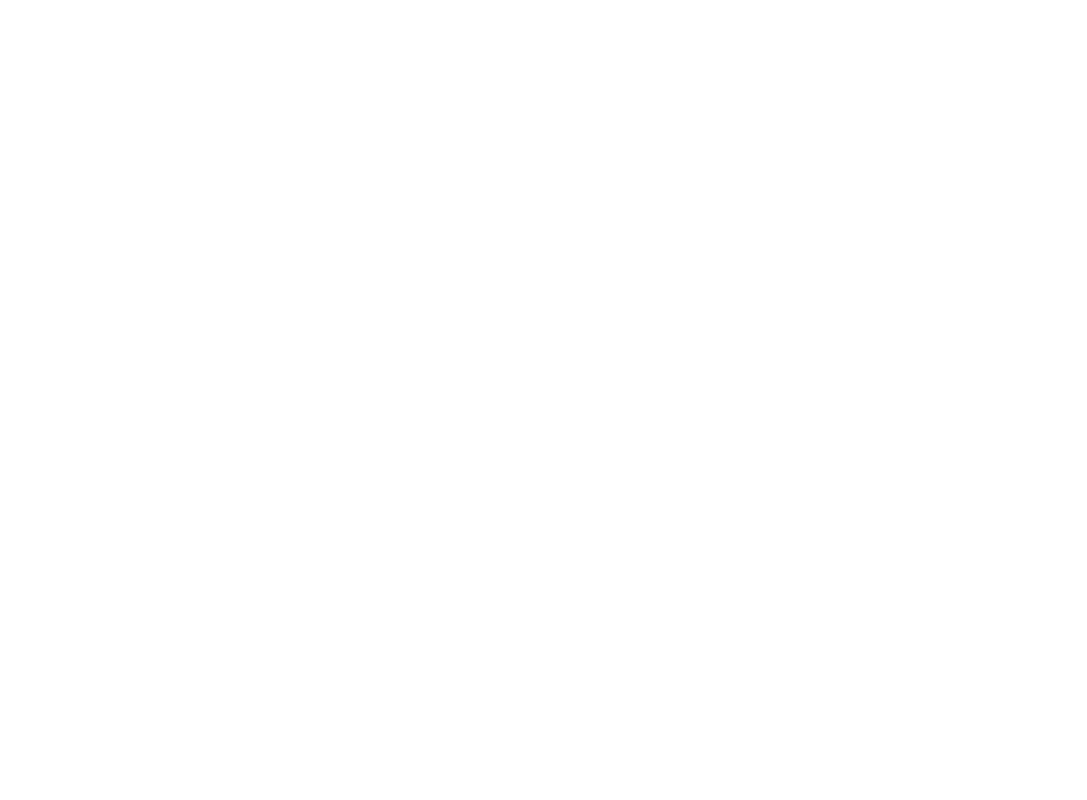
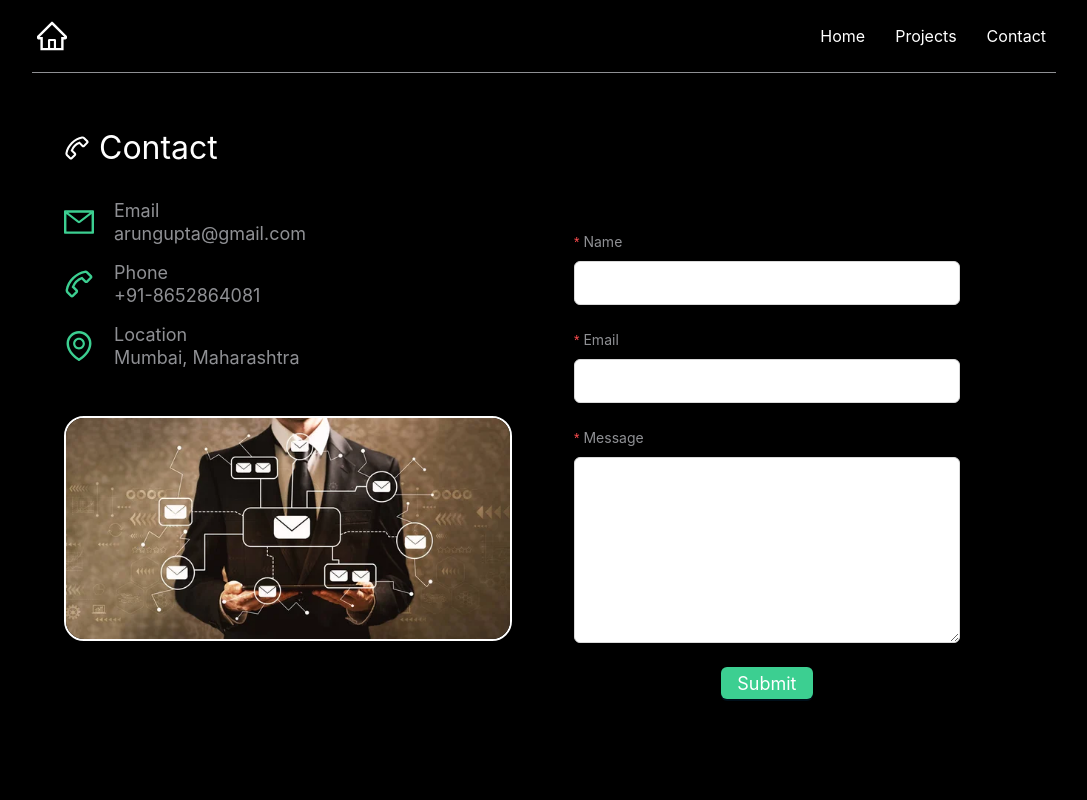
Before and after one commit to arungupta3810/My_Portfolio, a React (Create React App) app: page /contact in a window 1280 px wide. Before the commit this address had no page. Shown: the top 800 px of the page, without its empty margins (96-1183 px from the left). Built offline with nearby package versions, Linux system fonts and the light colour scheme.

Commit message:
contact page added

```diff
--- /dev/null
+++ b/src/Components/Contact/index.jsx
@@ -0,0 +1,139 @@
+import { EnvironmentOutlined, MailOutlined, PhoneOutlined } from "@ant-design/icons";
+import React, { useEffect, useState } from "react";
+import "./style.scss";
+import { Col, Row, Button, Form, Input, Modal, Result } from "antd";
+import ContactImage from '../../Assets/Images/contact.jpg'
+
+const Contact = () => {
+  const [form] = Form.useForm();
+  const [isVisible, setIsVisible] = useState(false);
+
+  const contactDetails = [
+    {
+      id: 1,
+      name: "Email",
+      icon: <MailOutlined />,
+      value: "arungupta@gmail.com",
+    },
+    {
+      id: 2,
+      name: "Phone",
+      icon: <PhoneOutlined />,
+      value: "+91-8652864081",
+    },
+    {
+      id: 3,
+      name: "Location",
+      icon: <EnvironmentOutlined />,
+      value: "Mumbai, Maharashtra",
+    },
+  ];
+
+  useEffect(() => {
+    let timer;
+    if (isVisible) {
+      timer = setTimeout(() => setIsVisible(false), 3000);
+    }
+    return () => clearTimeout(timer);
+  }, [isVisible]);
+
+  const onFinish = (values) => {
+    form.resetFields();
+    setIsVisible(true);
+  };
+
+  return (
+    <div className="contact">
+      <p>
+        <PhoneOutlined /> Contact
+      </p>
+      <Row gutter={24}>
+        <Col md={12} xs={24} className="detail">
+          {contactDetails?.map((e) => (
+            <div className="detail-wrapper" key={e?.id}>
+              <div className="icon">{e?.icon}</div>
+              <div className="icon-detail">
+                <span>{e?.name} </span>
+                <span>{e?.value}</span>
+              </div>
+            </div>
+          ))}
+          <img src={ContactImage} alt="contact"/>
+        </Col>
+        <Col md={12} xs={24} className="contact-form">
+          <Form
+            className="form"
+            layout="vertical"
+            form={form}
+            scrollToFirstError
+            style={{ paddingBlock: 32 }}
+            labelCol={{ span: 6 }}
+            wrapperCol={{ span: 14 }}
+            onFinish={onFinish}
+          >
+            <Form.Item
+              name="name"
+              label="Name"
+              rules={[
+                {
+                  required: true,
+                  message: "Please input your name!",
+                },
+              ]}
+            >
+              <Input />
+            </Form.Item>
+
+            <Form.Item
+              label="Email"
+              name="email"
+              rules={[
+                {
+                  required: true,
+                  message: "Please input your email!",
+                },
+              ]}
+            >
+              <Input type="email" />
+            </Form.Item>
+
+            <Form.Item
+              name="message"
+              label="Message"
+              rules={[
+                {
+                  required: true,
+                  message: "Please input your message!",
+                },
+              ]}
+            >
+              <Input.TextArea rows={8} />
+            </Form.Item>
+
+            <Form.Item wrapperCol={{ offset: 6 }}>
+              <Button type="primary" htmlType="submit">
+                Submit
+              </Button>
+            </Form.Item>
+          </Form>
+        </Col>
+      </Row>
+      {isVisible && (
+        <Modal
+          visible={isVisible}
+          footer={null}
+          onCancel={() => setIsVisible(false)}
+          centered
+        >
+          <Result
+            status="success"
+            title="Form submitted successfully"
+            subTitle="I will soon reach out to you. Thanks for your valuable time."
+          />
+        </Modal>
+      )}
+    </div>
+  );
+};
+
+export default Contact;
--- /dev/null
+++ b/src/Components/Contact/style.scss
@@ -0,0 +1,99 @@
+.contact {
+    padding: 6rem 0;
+
+    p {
+        svg {
+            transform: rotate(180deg);
+            font-size: 26px;
+        }
+    }
+
+    .detail {
+        line-height: 1.3;
+        color: var(--dark-theme-gray);
+        display: flex;
+        flex-direction: column;
+
+        .detail-wrapper {
+            margin-bottom: 15px;
+            display: flex;
+            gap: 20px;
+            align-items: center;
+
+            .icon span {
+                font-size: 30px;
+                color: var(--dark-theme-green);
+            }
+
+            .icon-detail {
+                display: flex;
+                flex-direction: column;
+            }
+        }
+
+        .detail-wrapper:nth-child(2) .icon span {
+            transform: rotate(180deg);
+        }
+
+        img {
+            margin: 2rem 2rem 2rem 0;
+            border-radius: 20px;
+            border: 2px solid white;
+        }
+    }
+
+    .contact-form {
+        form {
+            display: flex;
+            flex-direction: column;
+            margin-left: 30px;
+            @media screen and (max-width:767px) {
+                margin-left: 0;
+            }
+            div>div {
+                div {
+                    label {
+                        color: var(--dark-theme-gray);
+                    }
+                }
+
+                div {
+                    max-width: 95%;
+                    @media screen and (max-width:767px) {
+                        max-width: 100%;
+                    }
+                    input{
+                    padding: 10px
+                    }
+                }
+            }
+            .ant-form-item-control-input-content{
+                text-align: center;
+            button{
+                background-color: var(--dark-theme-green);
+            }
+        }
+        }
+    }
+
+    .modal {
+        position: absolute;
+        top: 50%;
+        left: 50%;
+        transform: translate(-50%, -50%);
+        background-color: white;
+        border-radius: 5px;
+        box-shadow: 0px 0px 10px rgba(0, 0, 0, 0.2);
+
+        .ant-result-icon {
+            span svg {
+                fill: var(--dark-theme-green);
+            }
+        }
+
+        .ant-result-title,
+        .ant-result-subtitle {
+            color: var(--dark-theme-gray);
+        }
+    }
+}
--- a/src/Components/Footer/index.jsx
+++ b/src/Components/Footer/index.jsx
@@ -6,6 +6,7 @@
   return (
     <div className="footer">
       <p>Keep In Touch</p>
+      <span>Feel free to connect with me</span>
       <div className="footer__container">
         <div className="social">
           {contactMedia?.filter(e=>!e?.highlight)?.map((media) =>
--- a/src/Components/Footer/style.scss
+++ b/src/Components/Footer/style.scss
@@ -3,6 +3,9 @@
     display: flex;
         flex-direction: column;
         text-align: center;
+        p,span{
+            margin-bottom: 0.3rem;
+        }
     .footer__container{
         display: flex;
         flex-direction: column;
--- a/src/Components/Header/index.jsx
+++ b/src/Components/Header/index.jsx
@@ -8,8 +8,8 @@
     const getNavLink = () => {
         const links = [
             { id: 1, name: "Home", path: "/" },
-            { id: 2, name: "Projects", path: "/projects" },
-            { id: 3, name: "Blog", path: "/blog" },
+            { id: 2, name: "Projects", path: "/project" },
+            { id: 3, name: "Contact", path: "/contact" },
         ]
         return links?.map((link)=>
             <div key={link?.id} className="nav-link" onClick={()=>window.location.href=link?.path}>
@@ -17,6 +17,7 @@
             </div>
         )
     }
+
   return (
     <div className={`header ${themeDecider()}`}>
         <div className="header-wrapper">
--- /dev/null
+++ b/src/Components/Project/index.jsx
@@ -0,0 +1,9 @@
+import React from 'react'
+
+const Project = () => {
+  return (
+    <div>Project</div>
+  )
+}
+
+export default Project
--- a/src/routing.jsx
+++ b/src/routing.jsx
@@ -1,4 +1,6 @@
 import Home from '../src/Components/Home/index'
+import Contact from './Components/Contact'
+import Project from './Components/Project'
 
 export const route = [
   {
@@ -6,5 +8,17 @@
     name: 'Home',
     path: '/',
     component: <Home />
-  }
+  },
+  {
+    id: 2,
+    name: 'Contact',
+    path: '/contact',
+    component: <Contact />
+  },
+  {
+    id: 3,
+    name: 'Project',
+    path: '/project',
+    component: <Project />
+  },
 ]
```
Also changed, not shown: src/Assets/Images/contact.jpg (added).
